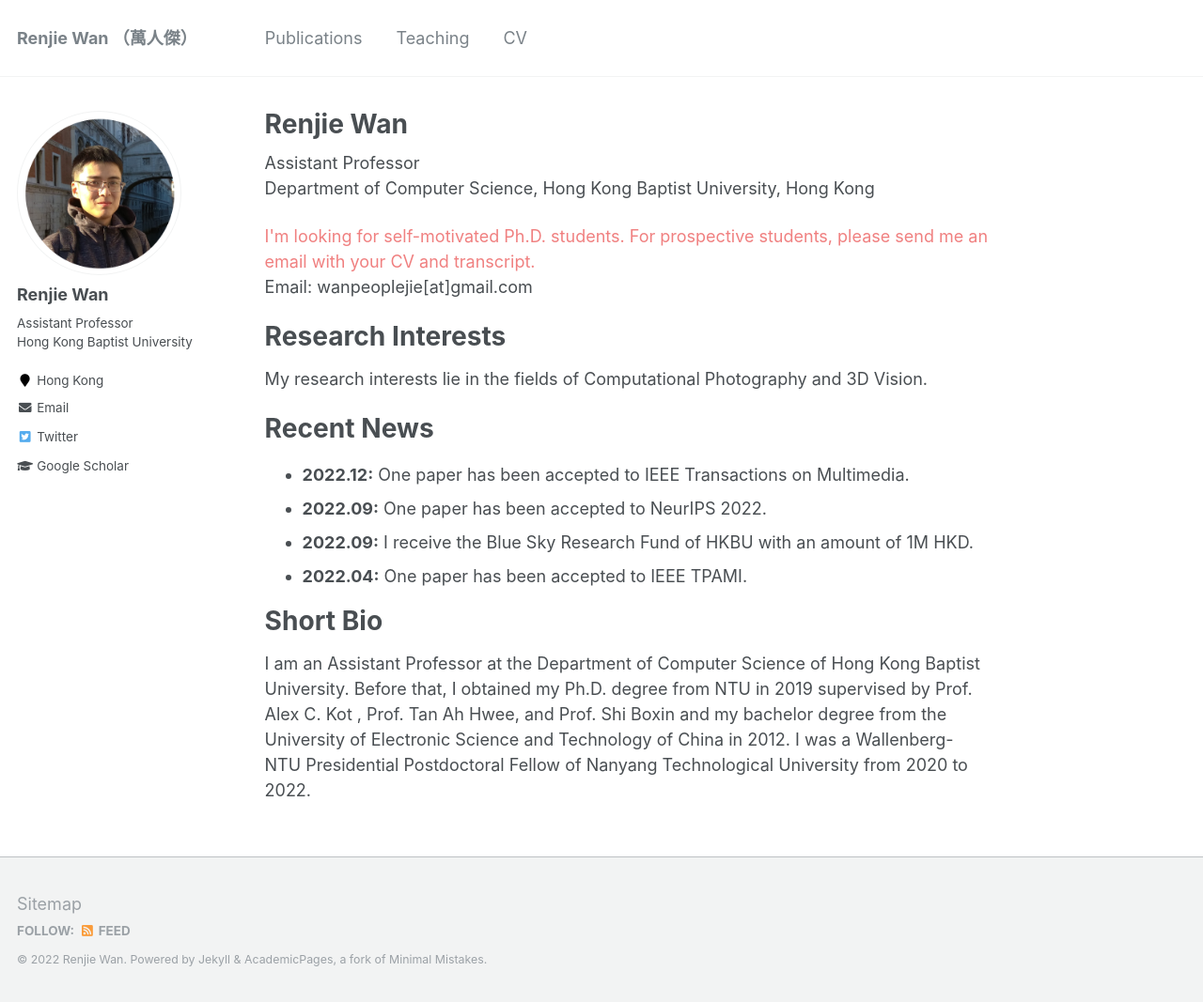
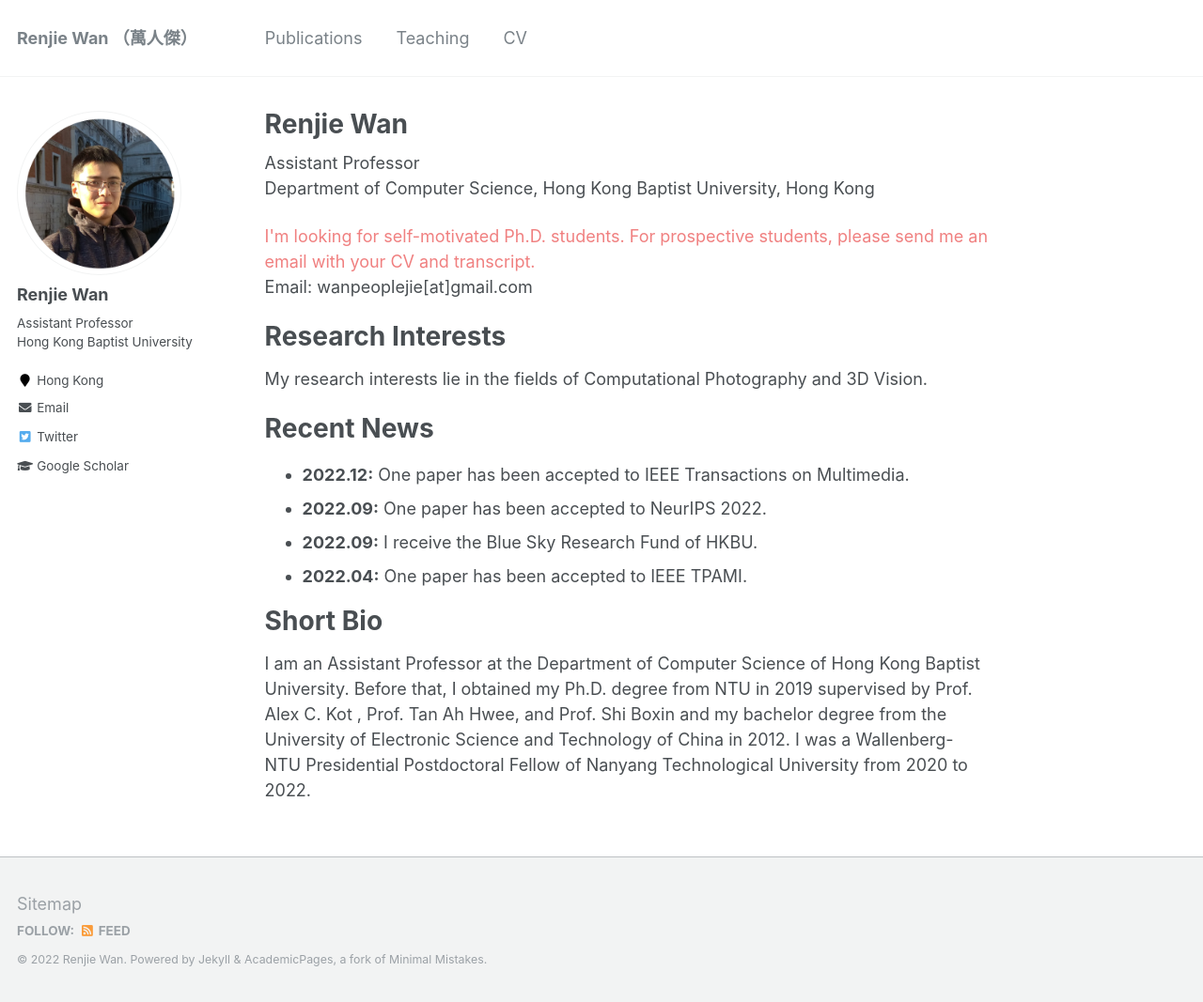
Before and after one commit to wanrenjie/wanrenjie.github.io, a Jekyll site: the page built from _pages/about.md, in a window 1280 px wide and 1067 px high. Shown: the whole window at 94% size. Built offline with Jekyll 4.4.1, drawn with Linux system fonts in a browser that asks for light colours.

Commit message:
Update about.md

```diff
--- a/_pages/about.md
+++ b/_pages/about.md
@@ -24,7 +24,7 @@ My research interests lie in the fields of Computational Photography and 3D Visi
 ======
 - **2022.12:** One paper has been accepted to IEEE Transactions on Multimedia.
 - **2022.09:** One paper has been accepted to NeurIPS 2022.
-- **2022.09:** I receive the Blue Sky Research Fund of HKBU with an amount of 1M HKD.
+- **2022.09:** I receive the Blue Sky Research Fund of HKBU.
 - **2022.04:** One paper has been accepted to IEEE TPAMI.
 
 **Short Bio**
```
